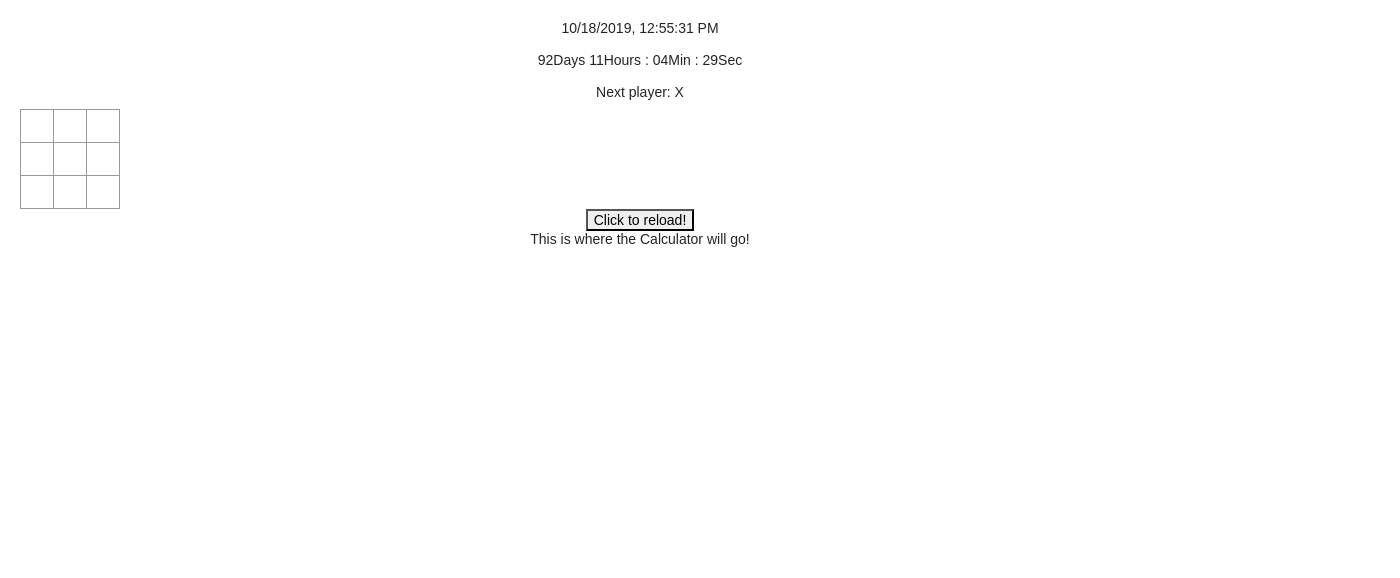
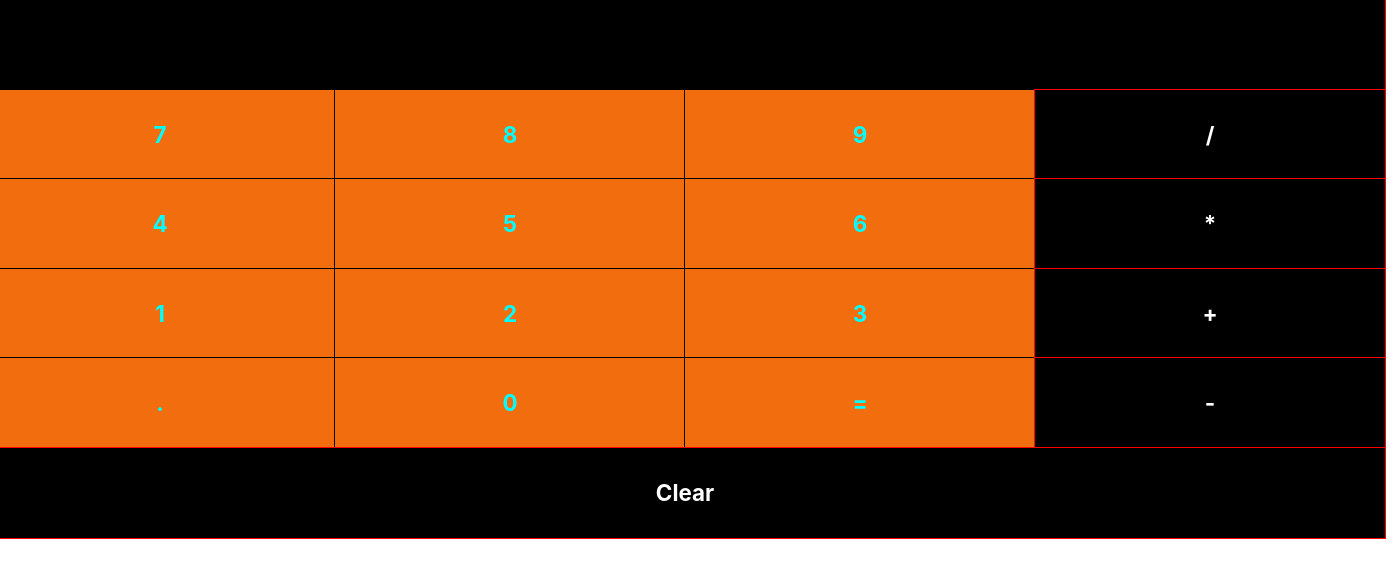
Before and after one commit to anchormansam/final_project, a React (Create React App) app: page / in a window 1280 px wide. Shown: the top 578 px of the page, 1400 px wide, since content can reach past the window. Built offline with nearby package versions, Linux system fonts and the light colour scheme.

Commit message:
-creating a new calculator -created the layout -creating css for style

```diff
--- a/src/App.js
+++ b/src/App.js
@@ -1,10 +1,11 @@
 import React from 'react';
 import './App.css';
-import Time from './Time.js'
-import Countdown from './Countdown.js'
+// import Time from './Time.js'
+// import Countdown from './Countdown.js'
 import 'bootstrap/dist/css/bootstrap.min.css';
 import 'bootstrap/dist/js/bootstrap.bundle.min';
-import TicTacToe from './Components/TicTacToe/index'
+// import TicTacToe from './Components/TicTacToe/index';
+import Cal from './Components/Calculator/Cal'
 
 
 
@@ -14,10 +15,10 @@ function App() {
 
     <div className="App">
       <React.Fragment>
-        <Time />
+        {/* <Time />
         <Countdown endDate={'January 19, 2020 00:00:00'} />
-        <TicTacToe />
-        <p>This is where the Calculator will go!</p>
+        <TicTacToe /> */}
+        <Cal />
       </React.Fragment>
     </div>
   );
--- /dev/null
+++ b/src/Components/Calculator/Button.css
@@ -0,0 +1,18 @@
+.ButtonDiv {
+    display: flex;
+    height: 4em;
+    flex: 1;
+    justify-content: center;
+    align-items: center;
+    font-weight: bold;
+    font-size: 1.4em;
+    outline: 1px solid black;
+    color: aqua;
+    background-color: rgb(241, 109, 14);
+}
+
+.operator{
+    background-color: black;
+    color: white;
+    outline: 1px solid red;
+}
--- /dev/null
+++ b/src/Components/Calculator/Button.js
@@ -0,0 +1,21 @@
+import React from "react";
+import "./Button.css";
+
+class Button extends React.Component {
+  isOperator = val => {
+    return !isNaN(val) || val === "." || val === "=";
+  };
+  render() {
+    return (
+      <div
+        className={`ButtonDiv ${
+          this.isOperator(this.props.children) ? "" : "operator"
+        }`}
+      >
+        {this.props.children}
+      </div>
+    );
+  }
+}
+
+export default Button;
--- /dev/null
+++ b/src/Components/Calculator/Cal.css
@@ -0,0 +1,17 @@
+.Calculator{
+    /* display: flex; */
+    justify-content: center;
+    align-items: center;
+    height:100vw;
+    width: 100%;
+
+}
+.CalWrapper{
+    width: 1400px;
+    height: 600px;
+}
+
+.row{
+    display: flex;
+    width: 100%;
+}
--- a/src/Components/Calculator/Cal.js
+++ b/src/Components/Calculator/Cal.js
@@ -1,11 +1,18 @@
-import React from 'react';
-import ReactDOM from 'react-dom';
-import './index.css';
+import React from "react";
+// import ReactDOM from "react-dom";
+import "./Cal.css";
+import Button from "../Calculator/Button";
+import Input from "../Calculator/Button";
+import ClearBtn from "../Calculator/Button";
 
 class Cal extends React.Component {
   render() {
+    return (
       <div className="Calculator">
-        <div className="Wrapper">
+        <div className="CalWrapper">
+            <div className="row">
+                <Input></Input>
+            </div>
           <div className="row">
             <Button>7</Button>
             <Button>8</Button>
@@ -30,10 +37,15 @@ render() {
             <Button>=</Button>
             <Button>-</Button>
           </div>
+          <div className="row">
+              <ClearBtn>
+                  Clear
+              </ClearBtn>
           </div>
         </div>
+      </div>
+    );
   }
-
 }
 
 export default Cal;
```
Also changed, not shown: src/Components/Button.js (deleted, +0 -19 lines), src/Components/Calculator/ClearBtn.css (added, +12 -0 lines), src/Components/Calculator/ClearBtn.js (added, +15 -0 lines), src/Components/Calculator/Input.css (added, +12 -0 lines), src/Components/Calculator/Input.js (added, +15 -0 lines), src/Components/Calculator/Cal.scss (deleted). Lines whose indentation alone changed are shown as unchanged.
